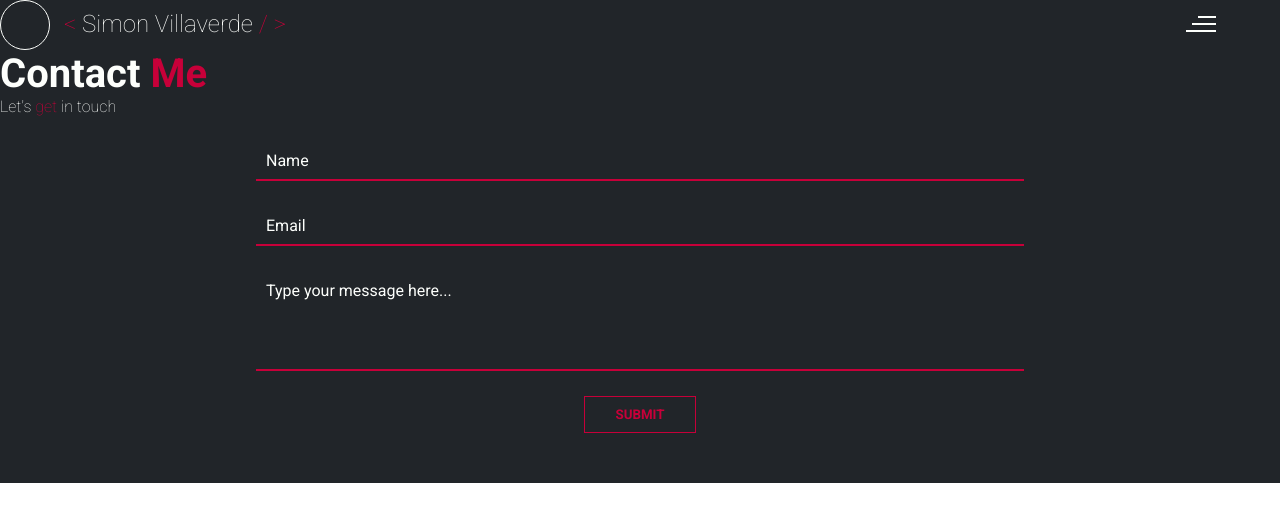
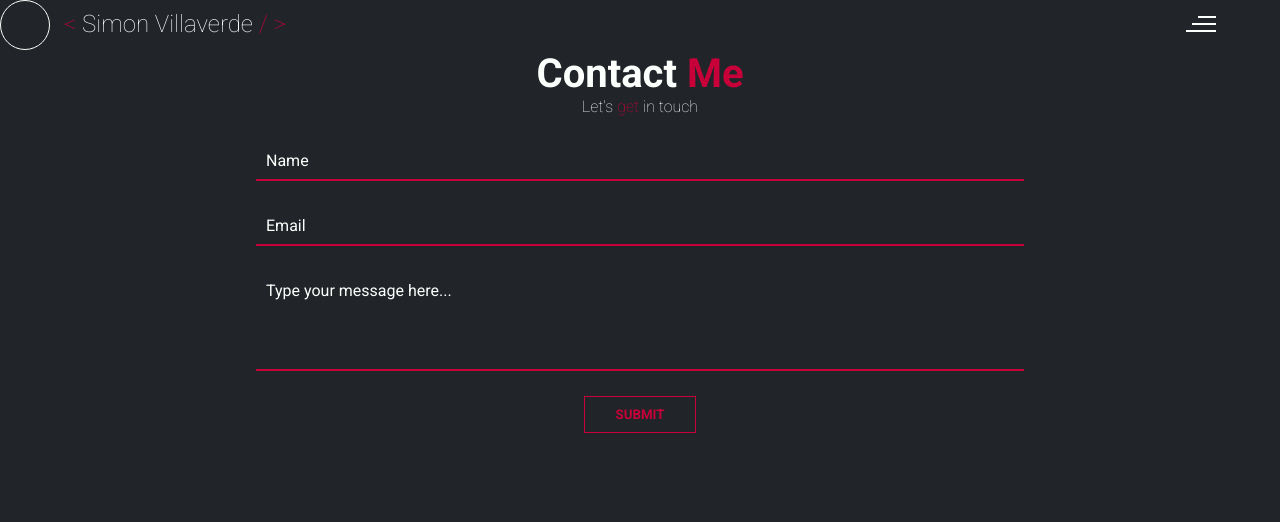
Before and after one commit to simonn435/pflio, a React (Create React App) app: page /contact in a window 1280 px wide. Shown: the top 522 px of the page. Built offline with nearby package versions, Linux system fonts and the light colour scheme.

Commit message:
contact form

```diff
--- a/src/index.css
+++ b/src/index.css
@@ -633,12 +633,17 @@ a {
 .contact {
   background-color: var(--black);
   padding: 50px 0;
+  min-height: 100vh;
 }
 
 .contact__form {
   max-width: 800px;
   margin: auto;
   width: 60%;
+}
+
+.contact__header {
+  text-align: center;
 }
 
 .contact__form-container {
```
